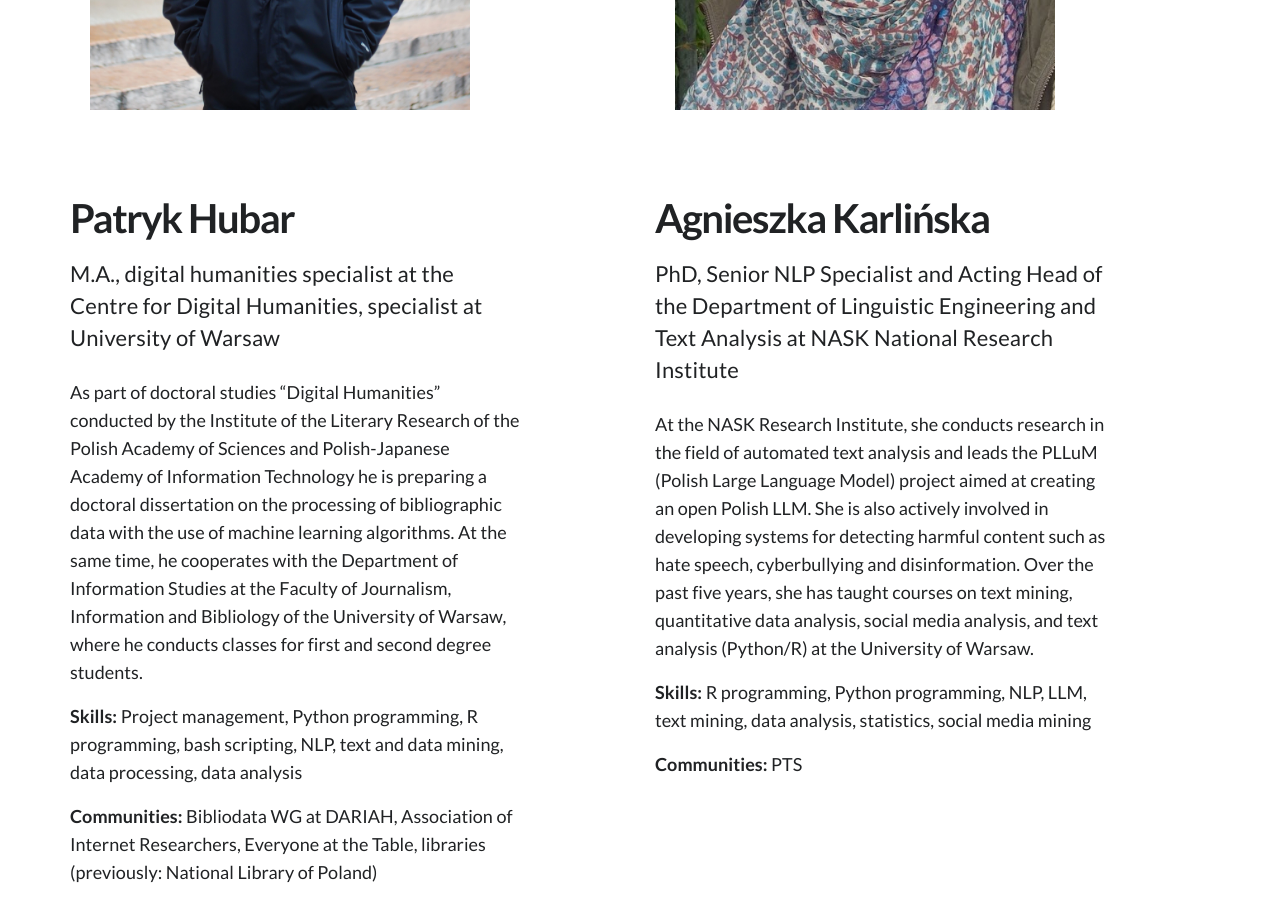
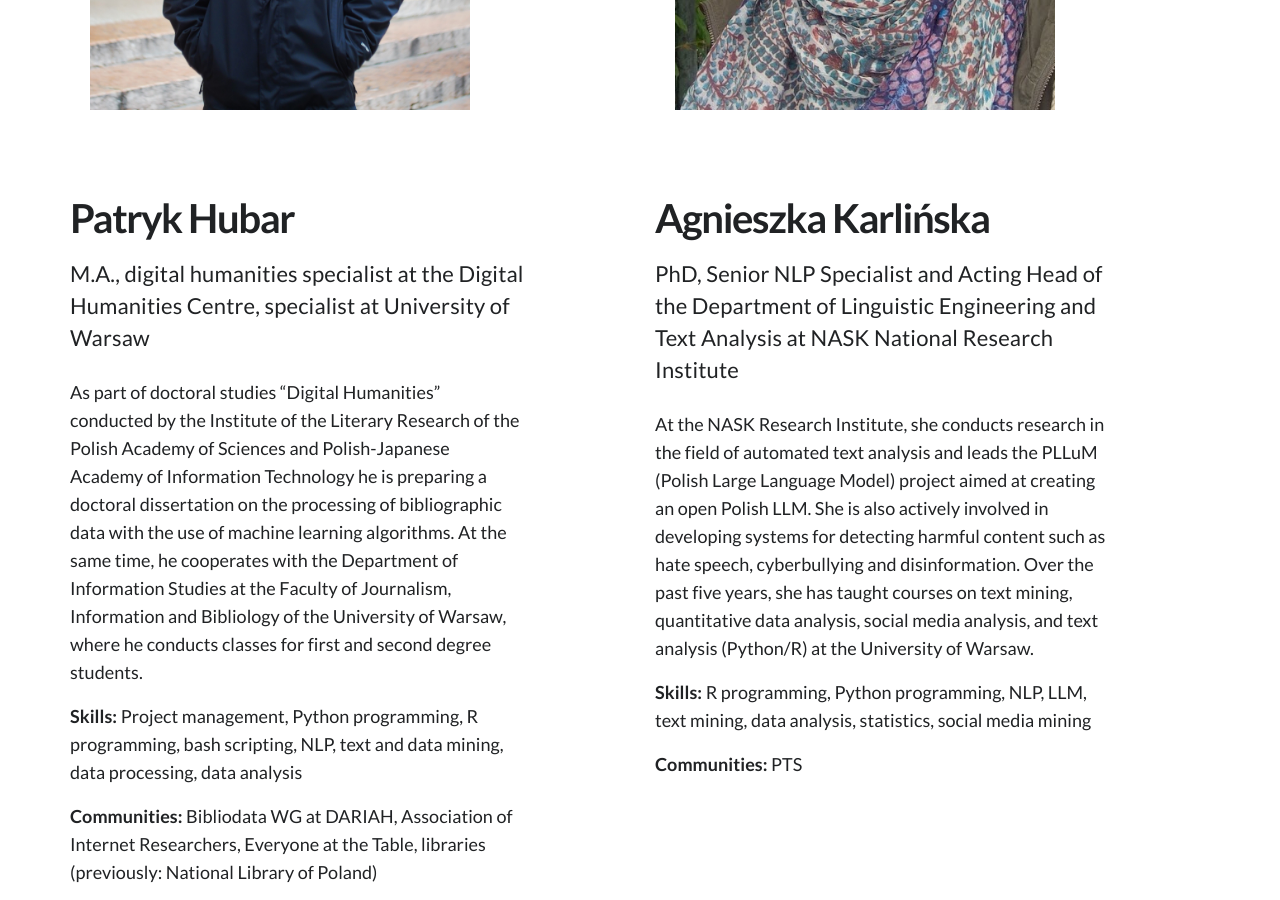
Before and after one commit to CHC-Computations/chc-computations.github.io, a Jekyll site: the page built from people/index.html, in a window 1280 px wide and 900 px high, scrolled down 2200 px. Built offline with Jekyll 4.4.1, drawn with Linux system fonts in a browser that asks for light colours; nearby versions of some CDN libraries.

Commit message:
update PH bio

```diff
--- a/people/index.html
+++ b/people/index.html
@@ -55,7 +55,7 @@ featured_image:
 						</div>
 						<div class="about__content">
 							<h3 class="title">Patryk Hubar</h3>
-							<p class="subtitle subtitle--light">M.A., digital humanities specialist at the Centre for Digital Humanities, specialist at University of Warsaw</p>
+							<p class="subtitle subtitle--light">M.A., digital humanities specialist at the Digital Humanities Centre, specialist at University of Warsaw</p>
 							<p>As part of doctoral studies “Digital Humanities” conducted by the Institute of the Literary Research of the Polish Academy
 								of Sciences and Polish-Japanese Academy of Information Technology he is preparing a doctoral dissertation on the processing
 								of bibliographic data with the use of machine learning algorithms.
```
